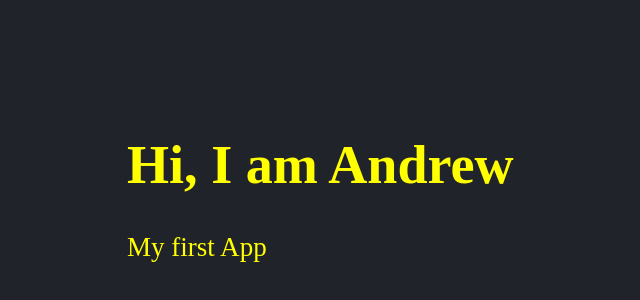
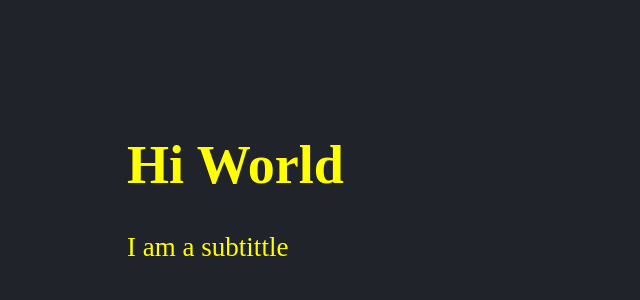
Before and after one commit to andrezffajardo/ReactJS-zero-to-expert-Counter-App, a React (Create React App) app: page / in a window 1280 px wide. Shown: the part 70-370 px from the top of the page, without its empty margins (41-681 px from the left). Built offline with nearby package versions, Linux system fonts and the light colour scheme.

Commit message:
PropTypes and DefaultProps

```diff
--- a/src/FirstApp.js
+++ b/src/FirstApp.js
@@ -1,14 +1,24 @@
 import React from "react";
+import PropTypes from 'prop-types';
 
-const FirstApp = ( { greet } ) => {
+const FirstApp = ( { greet, subtittle } ) => {
 
     return (
         <>
             <h1> { greet } </h1>
-            <p>My first App</p>
+            <p> { subtittle }</p>
         </>
 
     );
 }
 
+FirstApp.propTypes = {
+    greet: PropTypes.string.isRequired
+}
+
+FirstApp.defaultProps = {
+    subtittle: 'I am a subtittle'
+}
+
+
 export default FirstApp;
--- a/src/index.js
+++ b/src/index.js
@@ -6,4 +6,4 @@ import './index.css';
 
 const divRoot = document.querySelector('#root');
 
-ReactDOM.render( <FirstApp greet="Hi, I am Andrew" />, divRoot );
+ReactDOM.render( <FirstApp greet="Hi World"/>, divRoot );
```
